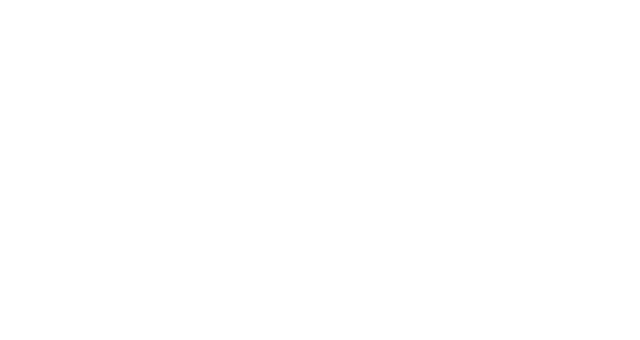
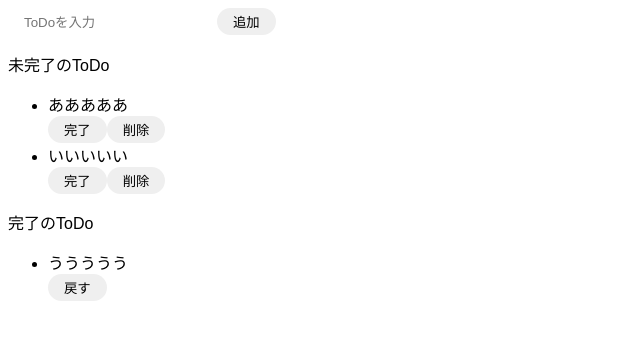
Before and after one commit to koyamal/todo-app-by-react, a React (Create React App) app: page / in a window 1280 px wide. Shown: the top 340 px of the page, without its empty margins (0-640 px from the left). Built offline with nearby package versions, Linux system fonts and the light colour scheme.

Commit message:
Create base jsx

```diff
--- a/src/App.jsx
+++ b/src/App.jsx
@@ -2,5 +2,36 @@
 import "./styles.css";
 
 export const App = () => {
-  return <div></div>;
+  return (
+    <>
+      <div>
+        <input placeholder="ToDoを入力" />
+        <button>追加</button>
+      </div>
+      <div>
+        <p>未完了のToDo</p>
+        <ul>
+          <div>
+            <li>あああああ</li>
+            <button>完了</button>
+            <button>削除</button>
+          </div>
+          <div>
+            <li>いいいいい</li>
+            <button>完了</button>
+            <button>削除</button>
+          </div>
+        </ul>
+      </div>
+      <div>
+        <p>完了のToDo</p>
+        <ul>
+          <div>
+            <li>ううううう</li>
+            <button>戻す</button>
+          </div>
+        </ul>
+      </div>
+    </>
+  );
 };
--- a/src/styles.css
+++ b/src/styles.css
@@ -0,0 +1,66 @@
+body {
+  font-family: sans-serif;
+}
+
+input {
+  border-radius: 16px;
+  border: none;
+  padding: 6px 16px;
+  outline: none;
+}
+
+button {
+  border-radius: 16px;
+  border: none;
+  padding: 4px 16px;
+}
+
+button:hover {
+  background-color: #ff7fff;
+  color: #fff;
+  cursor: pointer;
+}
+
+li {
+  margin-right: 8px;
+}
+
+.input-area {
+  background-color: #c1ffff;
+  width: 400px;
+  height: 30px;
+  border-radius: 8px;
+  padding: 8px;
+  margin: 8px;
+}
+
+.incomplete-area {
+  background-color: #c6ffe2;
+  width: 400px;
+  min-height: 200px;
+  padding: 8px;
+  margin: 8px;
+  border-radius: 8px;
+}
+
+.complete-area {
+  background-color: #ffffe0;
+  width: 400px;
+  min-height: 200px;
+  padding: 8px;
+  margin: 8px;
+  border-radius: 8px;
+}
+
+.title {
+  text-align: center;
+  margin-top: 0;
+  font-weight: bold;
+  color: #666;
+}
+
+.list-row {
+  display: flex;
+  align-items: center;
+  padding-bottom: 4px;
+}
```
